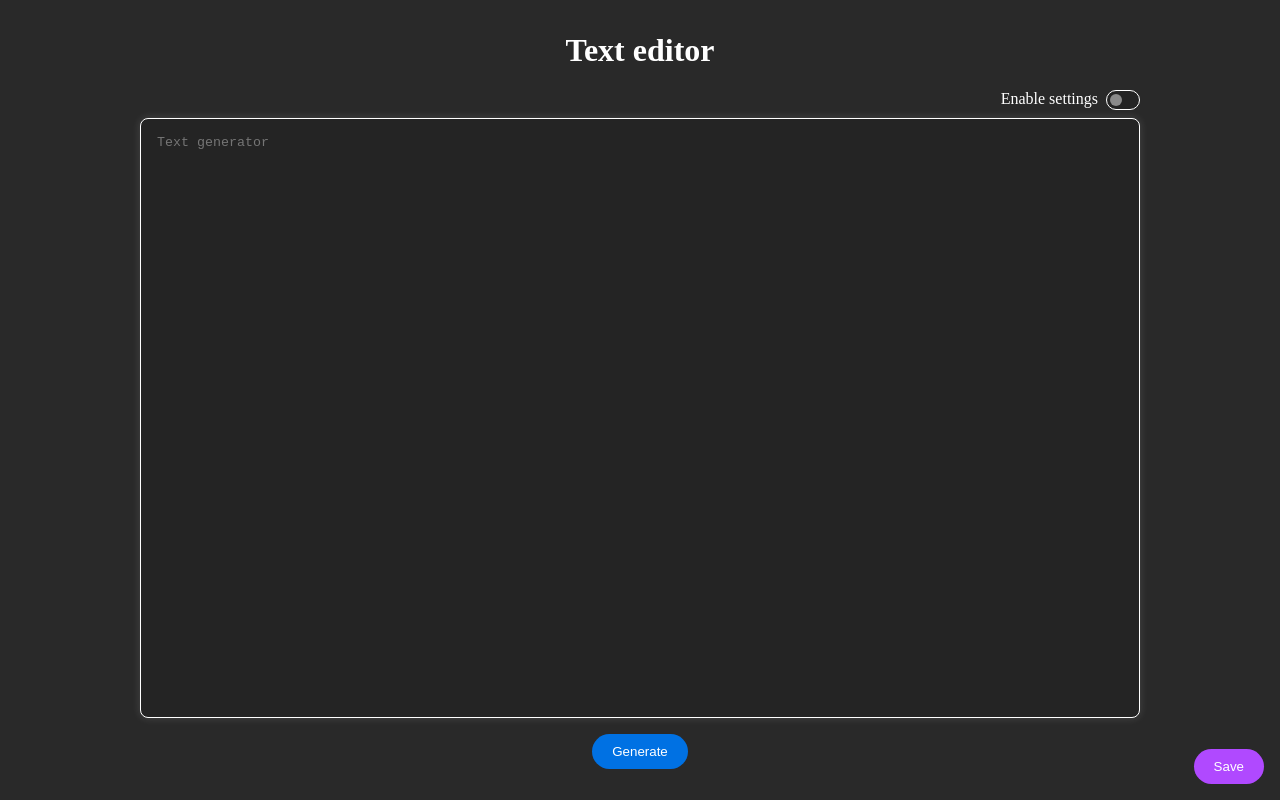
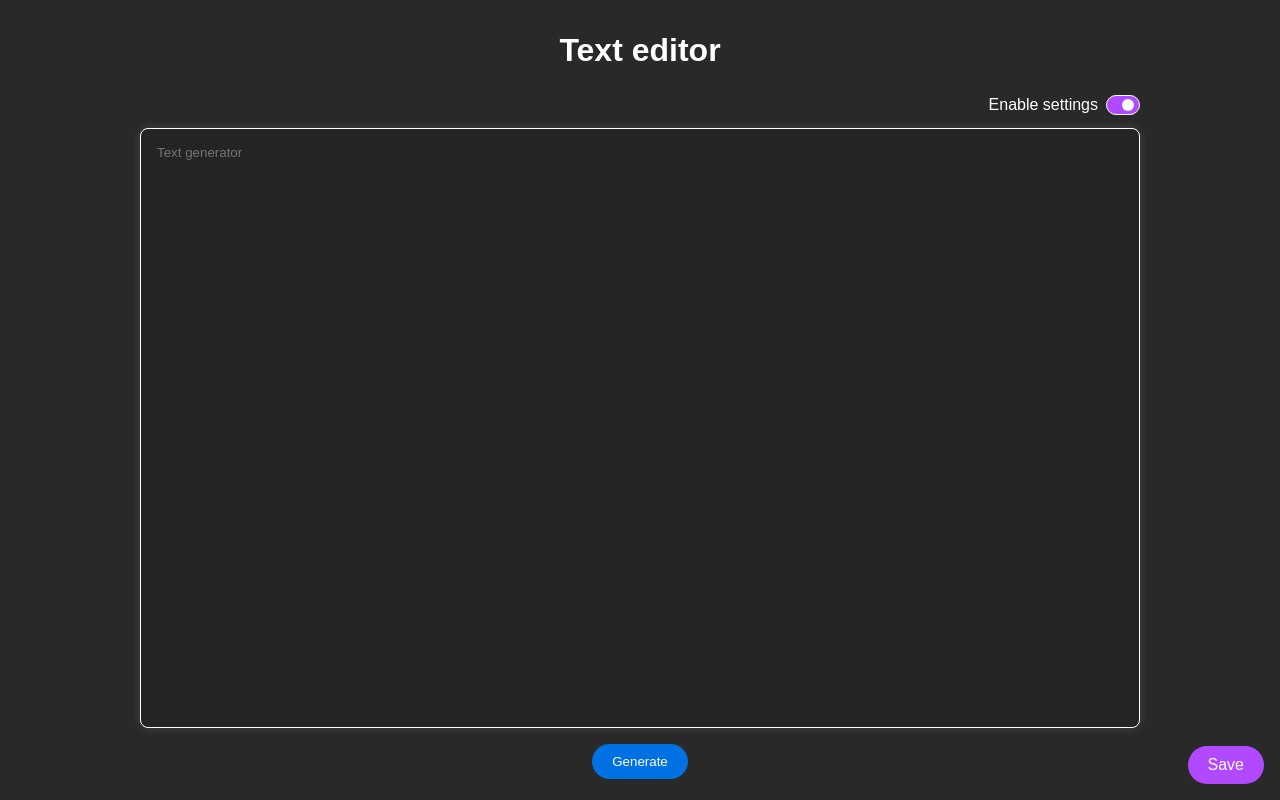
Before and after one commit to Mahonaki/react-app-text-editor, a React (Create React App) app: page / in a window 1280 px wide. Built offline with nearby package versions, Linux system fonts and the light colour scheme.

Commit message:
toggle button functionality

```diff
--- a/src/App.js
+++ b/src/App.js
@@ -1,13 +1,30 @@
 import "./styles.css";
-import { InputField } from "./InputField"
+import { SaveBtn } from "./SaveBtn"
+import { useState } from "react";
+import { ToggleButton } from "./ToggleBtn";
 
 function App() {
+
+  const [newItem, setNewItem] = useState("")
+
+  function handleSubmit() {
+      // code to go here ...
+  }
+
+  const logState = (state) => {
+      console.log("Toggled:", state);
+  };
+
   return (
     <>
       <h1 className="header">Text editor</h1>
-      <InputField />
+      <section className="input-wrapper">
+          <ToggleButton label="Enable settings" toggled={true} onClick={logState} />
+          <textarea type="text" id="input" name="input" placeholder="Text generator" value={newItem} onChange={e => setNewItem(e.target.value)}></textarea>
+          <input type="submit" id="generate-btn" className="button" name="generate" value="Generate" onSubmit={handleSubmit}></input>
+      </section>
+      <SaveBtn />
     </>
-
   )
 }
 
--- a/src/InputField.js
+++ /dev/null
@@ -1,15 +0,0 @@
-import { SaveBtn } from "./SaveBtn"
-import { ToggleButton } from "./ToggleBtn"
-
-export function InputField() {
-    return (
-        <>
-            <section className="input-wrapper">
-                <ToggleButton />
-                <textarea type="text" id="input" name="input" placeholder="Text generator"></textarea>
-                <input type="submit" id="generate-btn" className="button" name="generate" value="Generate"></input>
-            </section>
-            <SaveBtn />
-        </>
-    )
-}
--- a/src/SaveBtn.js
+++ b/src/SaveBtn.js
@@ -1,5 +1,13 @@
 export function SaveBtn() {
+    window.onload = function saveTextFile() {
+        const txt = document.getElementById('input');
+        // console.log(txt)
+        document.getElementById('save-btn').onclick = function(code) {
+            this.href = 'data:text/plain;charset=utf-11,' + encodeURIComponent(txt.value);
+        };
+    };
+
     return (
-        <input type="submit" id="save-btn" className="button" name="save" value="Save"></input>
+        <a id="save-btn" className="button" download="code.txt">Save</a>
     )
 }
--- /dev/null
+++ b/src/SettingsTab.js
@@ -0,0 +1,9 @@
+export function SettingsTab(props) {
+    return (
+        <>
+            <section className="settings-section">
+                <h1>Hiiii</h1>
+            </section>
+        </>
+    )
+}
--- a/src/ToggleBtn.js
+++ b/src/ToggleBtn.js
@@ -1,13 +1,40 @@
-export function ToggleButton() {
+import { useState, useEffect } from "react";
+import { SettingsTab } from "./SettingsTab";
+
+
+export const ToggleButton = ({ label, toggled, onClick }) => {
+    const [isToggled, toggle] = useState(toggled);
+
+    useEffect(() => {
+        callback()
+    }, [])
+
+    function callback() {
+        toggle(!isToggled);
+        onClick(!isToggled);
+        checkToggleStatus();
+    };
+
+    function checkToggleStatus() {
+        if (isToggled) {
+            return <SettingsTab />;
+        }
+        else {
+            return null;
+        }
+    }
+
+
     return (
         <>
-            <div className="toggle-wrapper">
-                <p>Enable settings</p>
-                <label className="switch">
-                    <input type="checkbox" />
-                    <span className="slider round"></span>
-                </label>
-            </div>
+        <div className="toggle-wrapper">
+            <p className="toggle-title">{label}</p>
+            <label className="switch">
+                <input className="toggle-input" type="checkbox" defaultChecked={isToggled} onClick={callback} />
+                <span className="slider"></span>
+            </label>
+        </div>
         </>
-    )
-}
+    );
+
+};
--- a/src/styles.css
+++ b/src/styles.css
@@ -1,5 +1,8 @@
 body {
     background-color: #292929;
+}
+* {
+    font-family: Arial;
 }
 h1, p, #input {
     color: #ffffff;
@@ -22,9 +25,7 @@ h1, p, #input {
     display: flex;
     flex-direction: row;
     gap: 8px;
-}
-.input-wrapper .toggle-wrapper p {
-    margin: 0;
+    align-items: center;
 }
 /* toggle button style */
 .switch {
@@ -58,6 +59,20 @@ h1, p, #input {
     transition: .4s;
     border-radius: 50%;
 }
+.switch input:checked + .slider {
+    background-color: #B049FF;
+}
+.switch input:checked + .slider:before {
+    transform: translateX(12px);
+    background-color: #ffffff;
+}
+.toggle-title {
+    width: max-content;
+    line-height: 30px;
+    margin: 0;
+    cursor: pointer;
+}
+
 /* input field styles */
 #input {
     width: 100%;
@@ -78,6 +93,7 @@ h1, p, #input {
     padding: 10px 20px;
     border-radius: 32px;
     margin-top: 8px;
+    text-decoration: none;
 }
 .button:hover {
     cursor: pointer;
@@ -93,3 +109,8 @@ h1, p, #input {
     bottom: 16px;
     right: 16px;
 }
+
+/* settings section style */
+.settings-section {
+    display: block;
+}
```
Also changed, not shown: src/index.js (+8 -0 lines).
